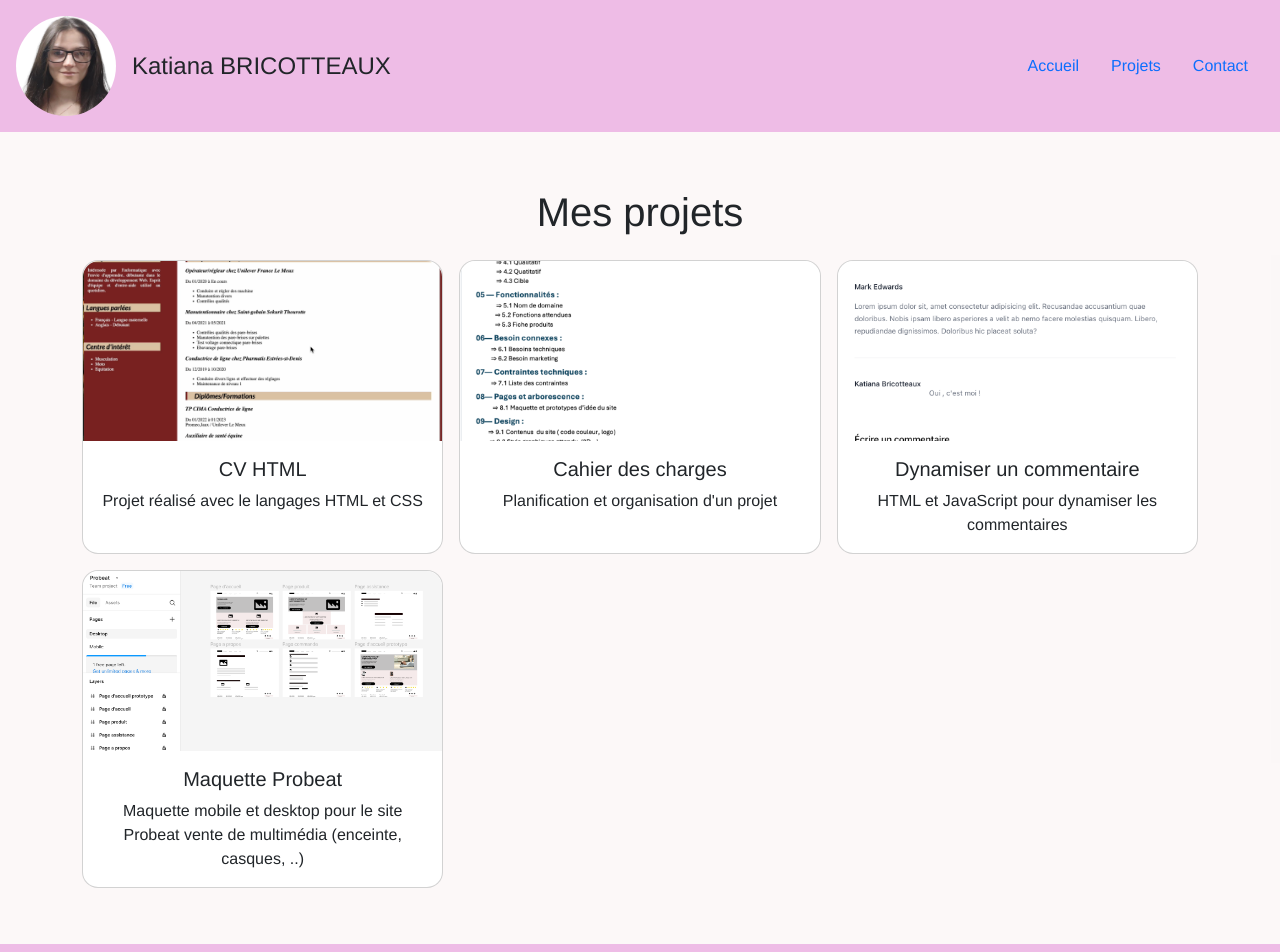
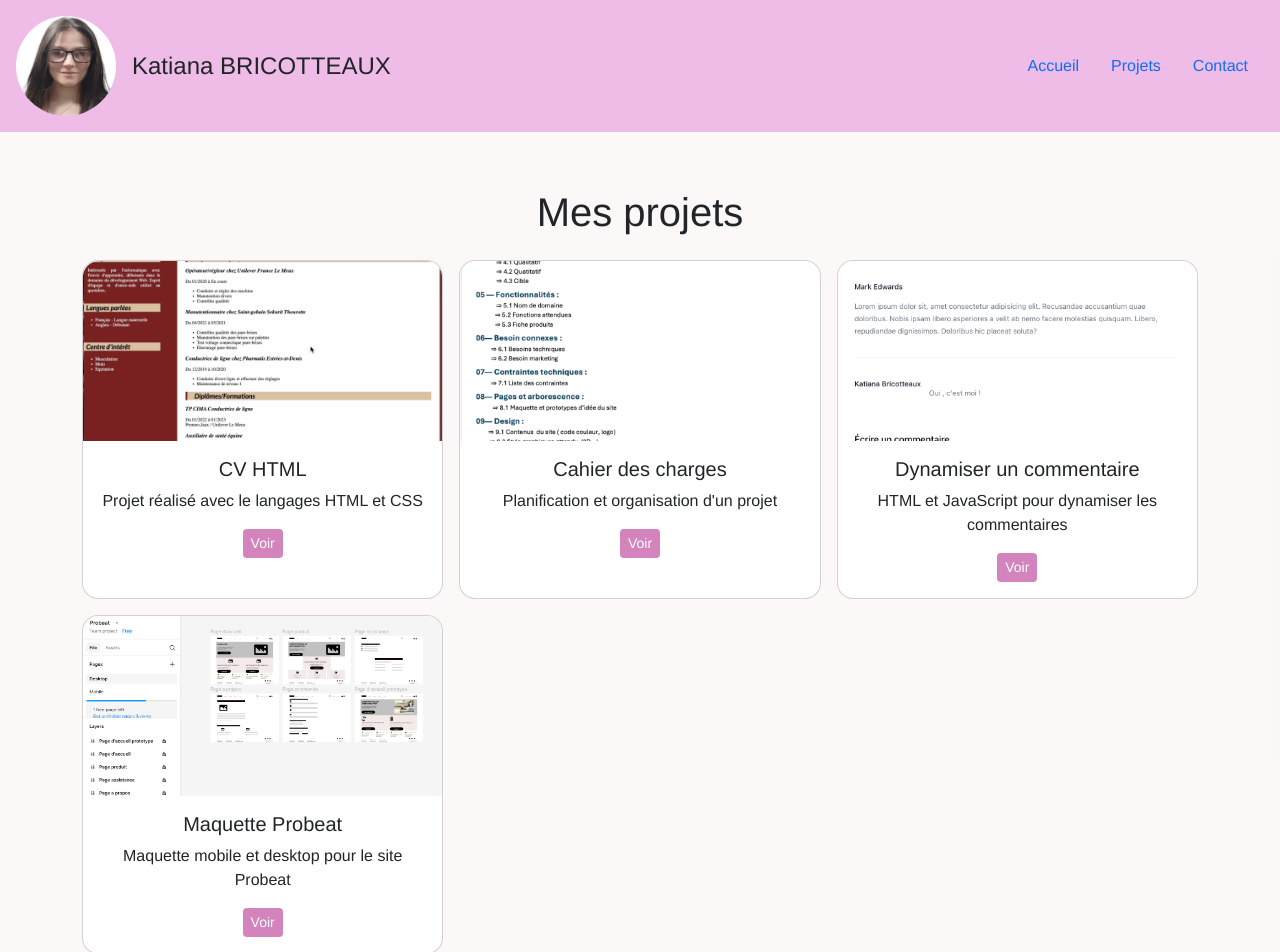
Before and after one commit to katoudevb/Portfolio-professionnelle, a Vue app: page /projets in a window 1280 px wide. Shown: the top 952 px of the page. Built offline with nearby package versions, Linux system fonts and the light colour scheme.

Commit message:
Ajout du bouton voir sur les card

```diff
--- a/src/views/Projets.vue
+++ b/src/views/Projets.vue
@@ -3,118 +3,39 @@
     <h1 class="text-center mb-4">Mes projets</h1>
 
     <div class="row g-3">
-      <!-- Projet CV -->
-      <div class="col-md-4">
-        <div class="card h-100 text-center" @click="showModal1 = true" style="cursor:pointer;">
-          <img :src="cvImage" class="card-img-top" alt="CV HTML" style="height:180px; object-fit:cover;">
+      <div class="col-md-4" v-for="projet in projets" :key="projet.id">
+        <div class="card h-100 text-center">
+          <img :src="projet.img" class="card-img-top" :alt="projet.title" style="height:180px; object-fit:cover;">
           <div class="card-body">
-            <h5 class="card-title">CV HTML</h5>
-            <p class="card-text">Projet réalisé avec le langages HTML et CSS</p>
-          </div>
-        </div>
-      </div>
-
-      <!-- Projet Cahier des charges -->
-      <div class="col-md-4">
-        <div class="card h-100 text-center" @click="showModal2 = true" style="cursor:pointer;">
-          <img :src="cahierDesChargesImage" class="card-img-top" alt="Cahier des charges" style="height:180px; object-fit:cover;">
-          <div class="card-body">
-            <h5 class="card-title">Cahier des charges</h5>
-            <p class="card-text">Planification et organisation d'un projet</p>
-          </div>
-        </div>
-      </div>
-
-      <!-- Projet Dynamiser un commentaire -->
-      <div class="col-md-4">
-        <div class="card h-100 text-center" @click="showModal3 = true" style="cursor:pointer;">
-          <img :src="commentaireImage" class="card-img-top" alt="Dynamiser un commentaire" style="height:180px; object-fit:cover;">
-          <div class="card-body">
-            <h5 class="card-title">Dynamiser un commentaire</h5>
-            <p class="card-text">HTML et JavaScript pour dynamiser les commentaires</p>
-          </div>
-        </div>
-      </div>
-
-        <!-- Projet Maquette -->
-      <div class="col-md-4">
-        <div class="card h-100 text-center" @click="showModal4 = true" style="cursor:pointer;">
-          <img :src="DesktopImage" class="card-img-top" alt="Maquette desktop" style="height:180px; object-fit:cover;">
-          <div class="card-body">
-            <h5 class="card-title">Maquette Probeat</h5>
-            <p class="card-text">Maquette mobile et desktop pour le site Probeat vente de multimédia (enceinte, casques, ..)</p>
+            <h5 class="card-title">{{ projet.title }}</h5>
+            <p class="card-text">{{ projet.desc }}</p>
+            <!-- Bouton Voir -->
+            <button class="btn btn-rose btn-sm" @click="openModal(projet.id)">Voir</button>
           </div>
         </div>
       </div>
     </div>
   </section>
 
-  <!-- Modale CV -->
-  <Modal :isOpen="showModal1" @close="showModal1 = false">
+  <!-- Modales dynamiques -->
+  <Modal v-for="projet in projets" :key="projet.id" :isOpen="activeModal === projet.id" @close="closeModal">
     <div class="modal-content card p-3">
-      <h2>CV HTML</h2>
-      <img :src="cvImage" alt="CV Image" class="modal-image">
-      <p>Utilisation des langages HTML et CSS</p>
-      <a href="/pdf/CV_Kat.pdf" download class="btn btn-rose btn-sm mb-2">Télécharger mon CV</a>
-      <button class="btn btn-secondary btn-sm" @click="showModal1 = false">Retour aux projets</button>
-      <p class="creation-date">Date de création : {{ creationDate1 }}</p>
+      <h2>{{ projet.title }}</h2>
+      <img :src="projet.img" alt="Image projet" class="modal-image">
+      <p>{{ projet.desc }}</p>
+
+      <!-- Affiche les images supplémentaires si elles existent -->
+      <div v-if="projet.extraImgs?.length">
+        <div v-for="(img, index) in projet.extraImgs" :key="index" class="mb-2">
+          <img :src="img" class="modal-image">
+        </div>
+      </div>
+
+      <a :href="projet.pdf" download class="btn btn-rose btn-sm mb-2">Télécharger le projet</a>
+      <button class="btn btn-secondary btn-sm" @click="closeModal">Retour aux projets</button>
+      <p class="creation-date">Date de création : {{ projet.date }}</p>
     </div>
   </Modal>
-
-  <!-- Modale Cahier des charges -->
-  <Modal :isOpen="showModal2" @close="showModal2 = false">
-    <div class="modal-content card p-3">
-      <h2>Cahier des charges</h2>
-      <img :src="cahierDesChargesImage" alt="Cahier des charges" class="modal-image">
-      <p>Planification et organisation du projet</p>
-      <a href="/pdf/CDC.pdf" download class="btn btn-rose btn-sm mb-2">Télécharger mon Cahier des Charges</a>
-      <button class="btn btn-secondary btn-sm" @click="showModal2 = false">Retour aux projets</button>
-      <p class="creation-date">Date de création : {{ creationDate2 }}</p>
-    </div>
-  </Modal>
-
-  <!-- Modale Commentaire -->
-  <Modal :isOpen="showModal3" @close="showModal3 = false">
-    <div class="modal-content card p-3">
-      <h2>Dynamiser un commentaire</h2>
-      <img :src="commentaireImage" alt="Commentaire Image" class="modal-image">
-      <p>Utilisation de HTML et JavaScript pour dynamiser les commentaires</p>
-      <a href="/pdf/Commentaire.pdf" download class="btn btn-rose btn-sm mb-2">Télécharger le projet</a>
-      <button class="btn btn-secondary btn-sm" @click="showModal3 = false">Retour aux projets</button>
-      <p class="creation-date">Date de création : {{ creationDate3 }}</p>
-    </div>
-  </Modal>
-
-<!-- Modale Maquette -->
-<Modal :isOpen="showModal4" @close="showModal4 = false">
-  <div class="modal-content card p-3">
-    <h2>Maquette Probeat</h2>
-
-    <div class="row">
-      <div class="col-md-6">
-        <img :src="DesktopImage" alt="Maquette Desktop" class="modal-image">
-        <p class="text-center">Version Desktop</p>
-      </div>
-      <div class="col-md-6">
-        <img :src="MobileImage" alt="Maquette Mobile" class="modal-image">
-        <p class="text-center">Version Mobile</p>
-      </div>
-      <div class="col-md-6">
-        <img :src="PrototypeDesktopImage" alt="Prototype Desktop" class="modal-image">
-        <p class="text-center">Version Prototype Desktop</p>
-      </div>
-      <div class="col-md-6">
-        <img :src="PrototypeMobileImage" alt="Prototype Mobile" class="modal-image">
-        <p class="text-center">Version Prototype Mobile</p>
-      </div>
-    </div>
-
-    <p>Utilisation de Figma pour créer les maquettes et le prototype</p>
-    <a href="assets/fig/Probeat.fig" download class="btn btn-rose btn-sm mb-2">Télécharger le projet</a>
-    <button class="btn btn-secondary btn-sm" @click="showModal4 = false">Retour aux projets</button>
-    <p class="creation-date">Date de création : {{ creationDate4 }}</p>
-  </div>
-</Modal>
 </template>
 
 <script setup lang="ts">
@@ -130,17 +51,34 @@ import MobileImage from '@/assets/images/Mobile.png';
 import PrototypeDesktopImage from '@/assets/images/PrototypeDesktop.png';
 import PrototypeMobileImage from '@/assets/images/PrototypeMobile.png';
 
-// Contrôle des modales
-const showModal1 = ref(false);
-const showModal2 = ref(false);
-const showModal3 = ref(false);
-const showModal4 = ref(false);
+// Liste des projets
+interface Projet {
+  id: number;
+  title: string;
+  img: string;
+  desc: string;
+  pdf: string;
+  date: string;
+  extraImgs?: string[];
+}
 
-// Dates de création
-const creationDate1 = '01 Novembre 2024';
-const creationDate2 = '05 Janvier 2025';
-const creationDate3 = '05 Février 2025';
-const creationDate4 = '06 Avril 2025';
+const projets: Projet[] = [
+  { id: 1, title: 'CV HTML', img: cvImage, desc: 'Projet réalisé avec le langages HTML et CSS', pdf: '/pdf/CV_Kat.pdf', date: '01 Novembre 2024' },
+  { id: 2, title: 'Cahier des charges', img: cahierDesChargesImage, desc: 'Planification et organisation d\'un projet', pdf: '/pdf/CDC.pdf', date: '05 Janvier 2025' },
+  { id: 3, title: 'Dynamiser un commentaire', img: commentaireImage, desc: 'HTML et JavaScript pour dynamiser les commentaires', pdf: '/pdf/Commentaire.pdf', date: '05 Février 2025' },
+  { id: 4, title: 'Maquette Probeat', img: DesktopImage, desc: 'Maquette mobile et desktop pour le site Probeat', pdf: 'assets/fig/Probeat.fig', date: '06 Avril 2025', extraImgs: [MobileImage, PrototypeDesktopImage, PrototypeMobileImage] }
+];
+
+// Référence pour la modale active
+const activeModal = ref<number | null>(null);
+
+function openModal(id: number) {
+  activeModal.value = id;
+}
+
+function closeModal() {
+  activeModal.value = null;
+}
 </script>
 
 <style scoped>
@@ -154,28 +92,27 @@ const creationDate4 = '06 Avril 2025';
   box-shadow: 0 8px 20px rgba(211, 132, 189, 1);
 }
 
-/* Pour les images des cards projets */
 .card-img-top {
-  height: 120px;          /* hauteur réduite */
-  object-fit: cover;      /* conserve proportions et coupe légèrement si nécessaire */
+  height: 120px;
+  object-fit: cover;
   border-top-left-radius: 1rem;
   border-top-right-radius: 1rem;
 }
 
 .modal-image {
-  width: 100%;                /* image s’adapte à la modale */
-  max-height: 300px;          /* hauteur max pour limiter l’espace */
-  object-fit: contain;        /* conserve les proportions */
+  width: 100%;
+  max-height: 300px;
+  object-fit: contain;
   margin-bottom: 1rem;
 }
 
 .modal-content {
-  max-width: 500px;           /* largeur max */
-  width: 90%;                 /* responsive */
-  max-height: 80vh;           /* hauteur max = 80% de la fenêtre */
-  margin: 60px auto;          /* marge au-dessus et au-dessous */
+  max-width: 500px;
+  width: 90%;
+  max-height: 80vh;
+  margin: 60px auto;
   padding: 1rem;
-  overflow-y: auto;           /* scroll si contenu dépasse */
+  overflow-y: auto;
   border-radius: 1rem;
   background-color: white;
 }
@@ -186,8 +123,6 @@ const creationDate4 = '06 Avril 2025';
   color: #555;
 }
 
-
-/* Bouton rose réutilisable */
 .btn-rose {
   background-color: rgba(211, 132, 189, 1);
   color: #fff;
```
